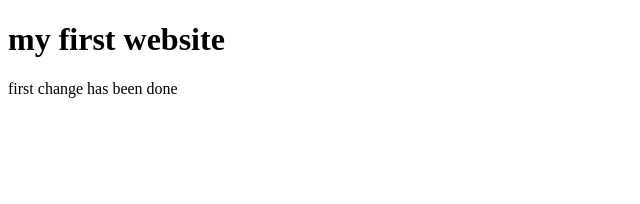
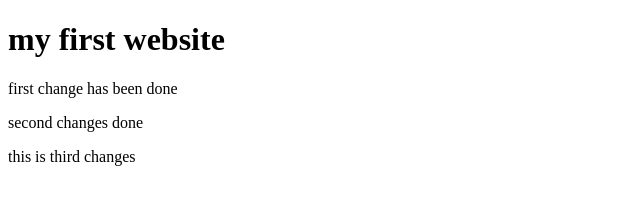
Before and after one commit to ramiz-moktader/my-first-website, a plain HTML site: page index.html in a window 1280 px wide. Shown: the whole page, without its empty margins (0-640 px from the left). Drawn offline with Linux system fonts and the light colour scheme.

Commit message:
all changes done

```diff
--- a/index.html
+++ b/index.html
@@ -8,5 +8,7 @@
 <body>
   <h1> my first website</h1>
   <p> first change has been done</p>
+<p> second changes done</p>
+<p> this is third changes</p>
 </body>
 </html>
```
